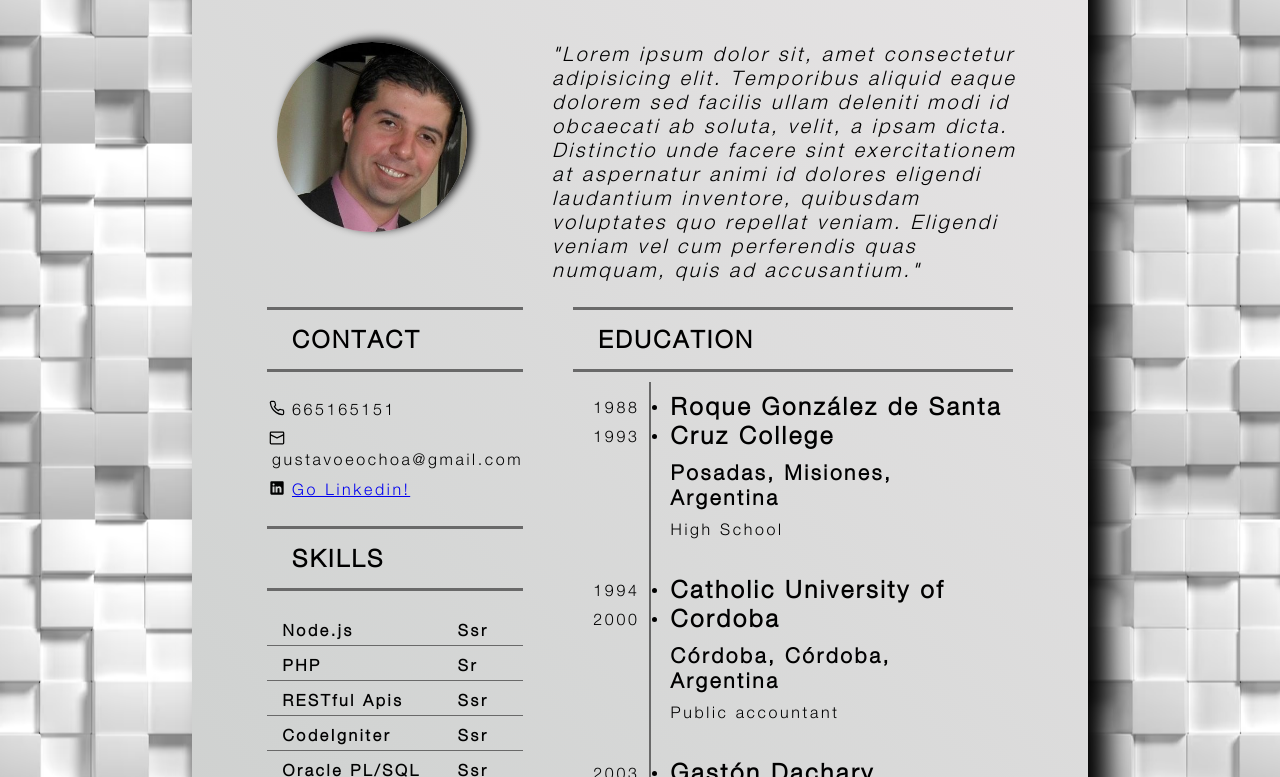
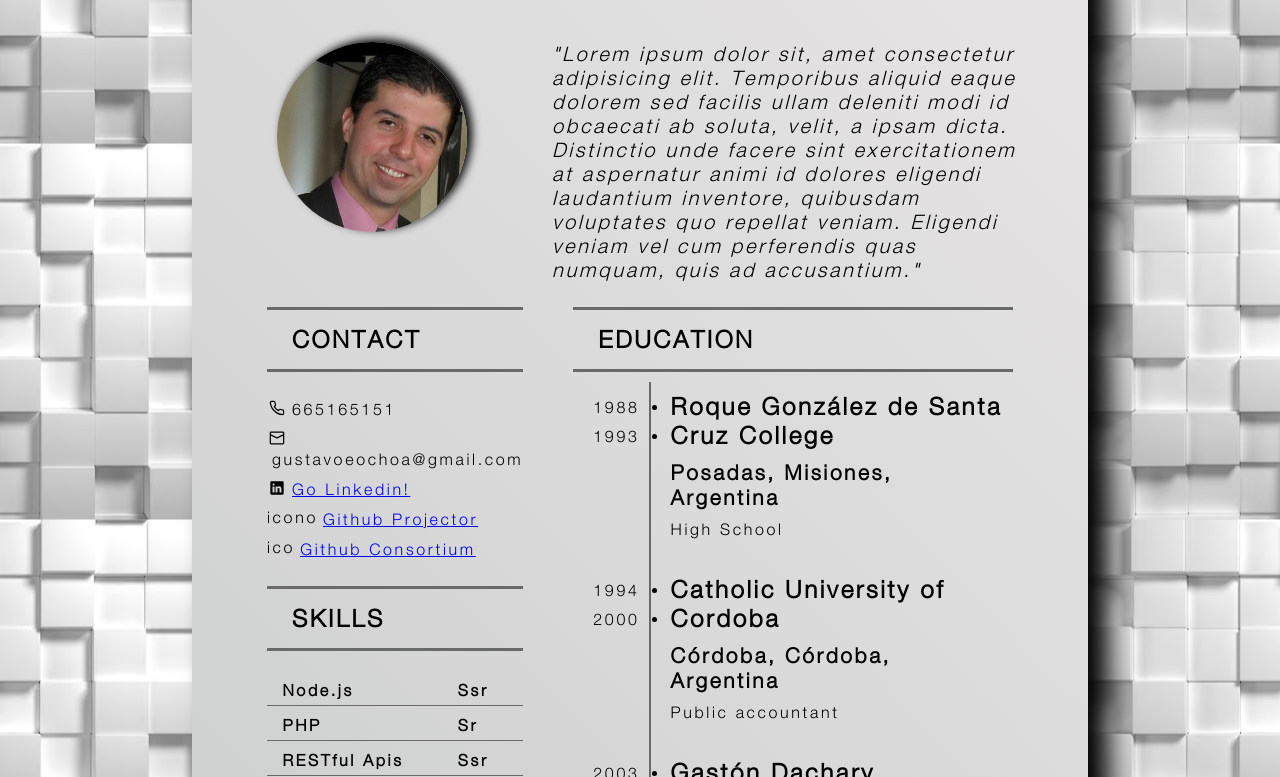
Before and after one commit to gustavoOchoa/Curriculum, a plain HTML site: page index.html in a window 1280 px wide. Shown: the part 323-1100 px from the top of the page. Drawn offline with Linux system fonts and the light colour scheme.

Commit message:
add github

```diff
--- a/index.html
+++ b/index.html
@@ -79,6 +79,18 @@
                     </span>
                     <span class="text-span">
                       <a href="https://www.linkedin.com/in/gustavoeochoa/" target="_blank">Go Linkedin!</a>
+                    </span>
+                  </li>
+                  <li>
+                    <span>icono</span>
+                    <span class="text-span">
+                      <a href="https://github.com/gustavoOchoa/Projector">Github Projector</a>
+                    </span>
+                  </li>
+                  <li>
+                    <span>ico</span>
+                    <span class="text-span">
+                      <a href="https://github.com/Consortie/consortium">Github Consortium</a>
                     </span>
                   </li>
                 </ul>
```
